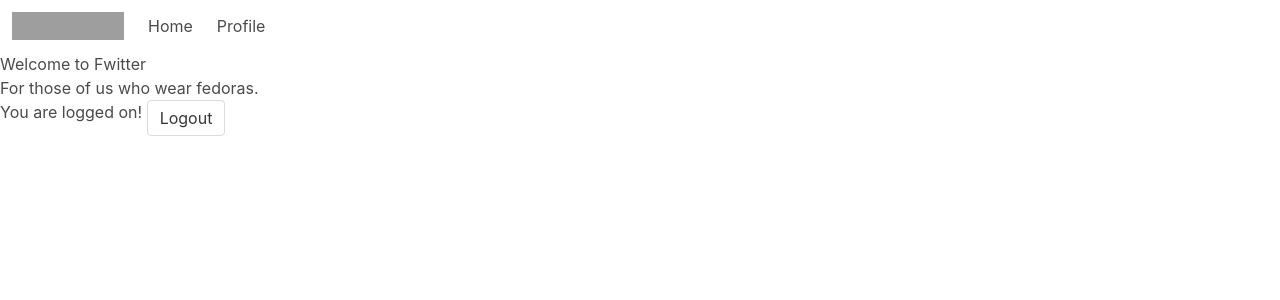
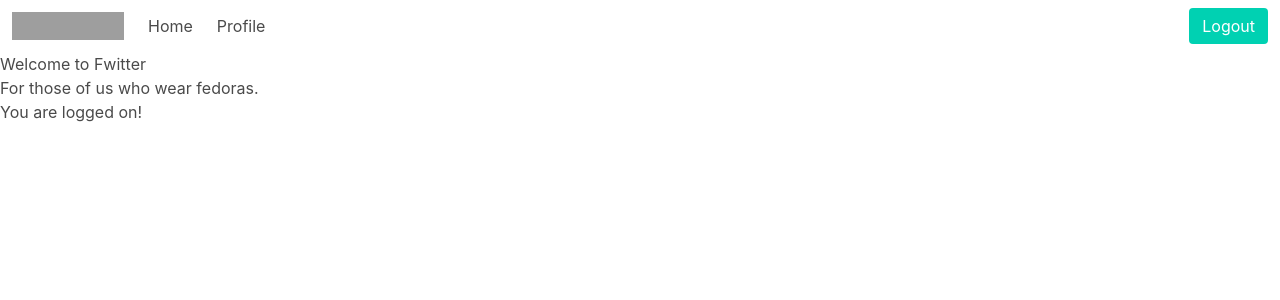
Before and after one commit to JazzGlobal/SocialMediaApp, a Node server app: page /home in a window 1280 px wide. Shown: the top 300 px of the page. Run offline with Node 20, Linux system fonts and the light colour scheme; the visitor is signed in with stand-in values (Sample User, id 1); some libraries are stand-ins or nearby versions; grey boxes are pictures that could not be loaded.

Commit message:
logout button now resides in navbar

```diff
--- a/views/home.ejs
+++ b/views/home.ejs
@@ -10,7 +10,6 @@
 
 <% if(user) { %>
     You are logged on!
-    <a class="button" href="/logout">Logout</a>
 <% } else { %>
     <% include ./partials/login.ejs%>
 <%}%>
--- a/views/partials/header.ejs
+++ b/views/partials/header.ejs
@@ -40,7 +40,11 @@
                     <div class="navbar-item">
                         <a class="button is-primary" href="/login">Login</a>
                       </div>
-                      <% } %>
+                      <% } else {%>
+                        <div class="navbar-item">
+                          <a class="button is-primary" href="/logout">Logout</a>
+                        </div>
+                        <% } %>
                   </div>
                 </div>
               </nav>
```
